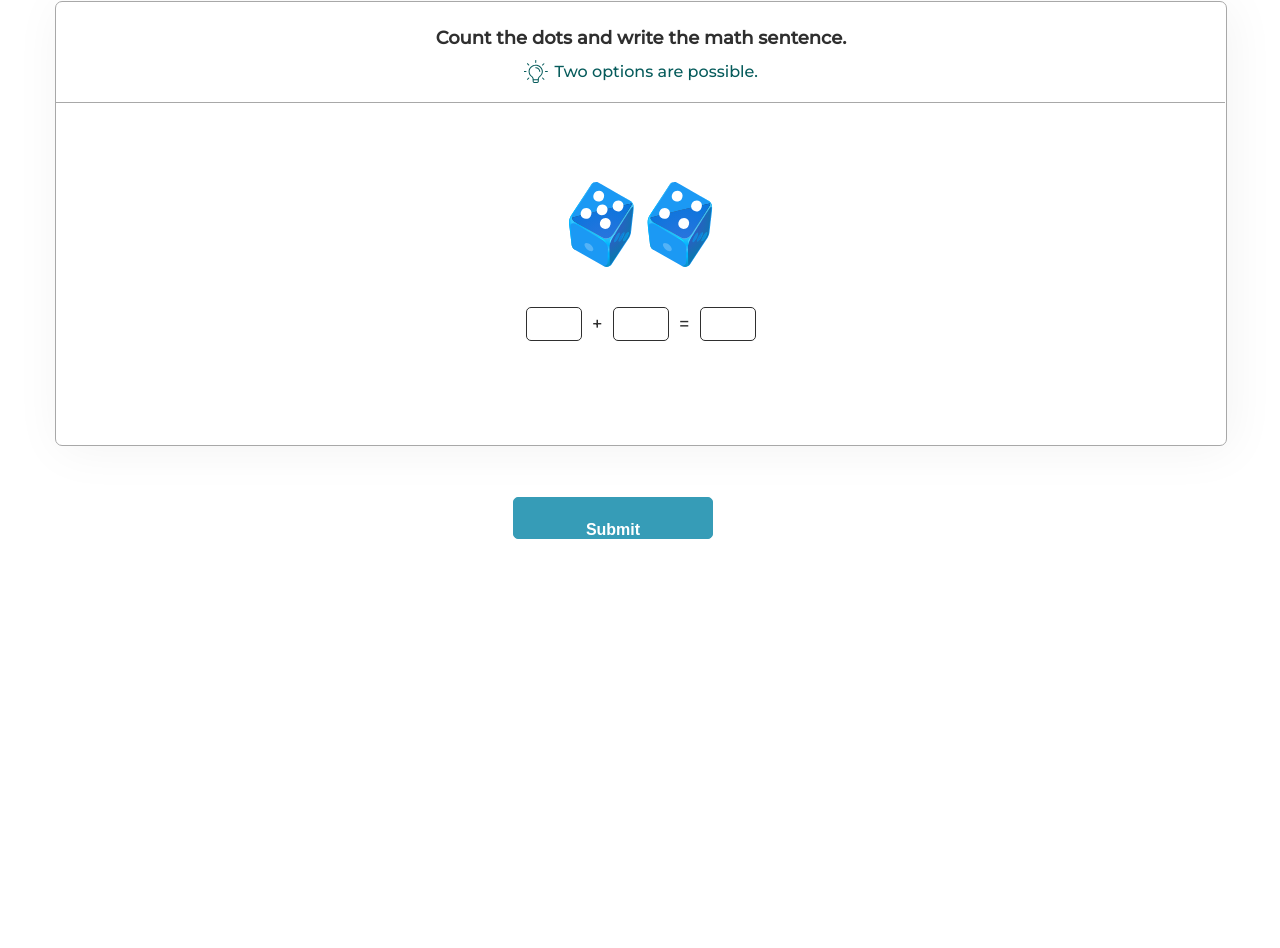
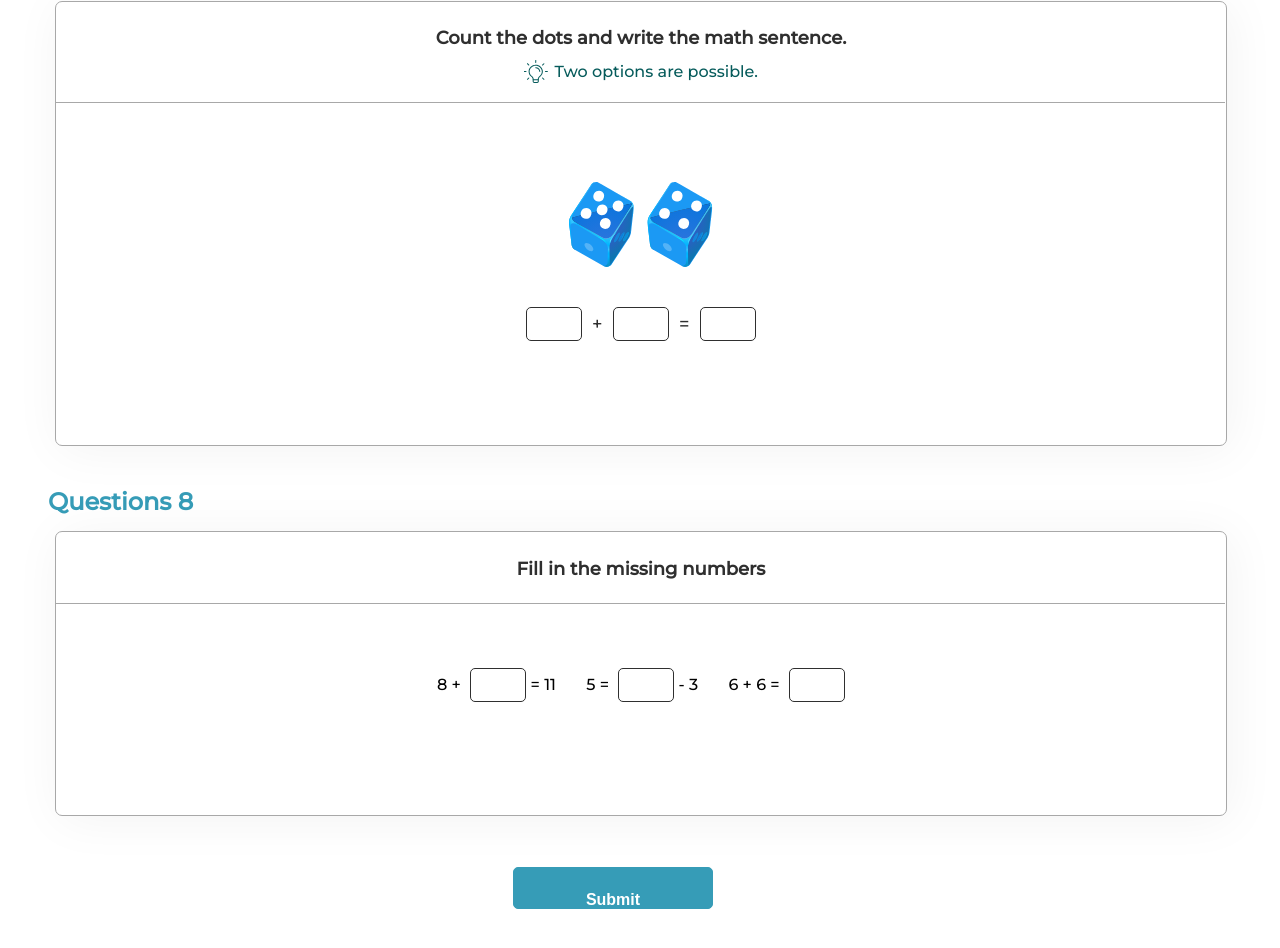
Before and after one commit to BossNumber1/2022_practithink, a plain HTML site: page TOTAL_GROUP_FIRST_WEEK/index.html in a window 1280 px wide. Shown: the part 1595-2543 px from the top of the page. Before the commit the page ends 2189 px from the top, so only its background shows below. Drawn offline with Linux system fonts and the light colour scheme.

Commit message:
uploaded visual part of question 8

```diff
--- a/TOTAL_GROUP_FIRST_WEEK/global.css
+++ b/TOTAL_GROUP_FIRST_WEEK/global.css
@@ -2,6 +2,7 @@
 @import "./styles/question2.css";
 @import "./styles/question3.css";
 @import "./styles/question4.css";
+@import "./styles/question8.css";
 
 @import url("https://fonts.googleapis.com/css2?family=Montserrat:wght@500&display=swap");
 
--- a/TOTAL_GROUP_FIRST_WEEK/index.html
+++ b/TOTAL_GROUP_FIRST_WEEK/index.html
@@ -140,6 +140,24 @@
                 </div>
             </div>
         </div>
+        <div class="question8">
+            <div class="nameTask">Questions 8</div>
+            <div class="app8">
+                <div class="titlePage8">Fill in the missing numbers</div>
+                <div class="lineUnderHeading8"></div>
+                <div class="content8">
+                    <div class="leftExpression8">
+                        8 + <input type="text" class="input8" /> = 11
+                    </div>
+                    <div class="centerExpression8">
+                        5 = <input type="text" class="input8" /> - 3
+                    </div>
+                    <div class="rightExpression8">
+                        6 + 6 = <input type="text" class="input8" />
+                    </div>
+                </div>
+            </div>
+        </div>
         <div class="submit">
             <input type="button" value="Submit" id="submit" />
         </div>
--- /dev/null
+++ b/TOTAL_GROUP_FIRST_WEEK/styles/question8.css
@@ -0,0 +1,62 @@
+.app8 {
+    width: 1170px;
+    height: 283px;
+    left: calc(50% - 1170px / 2);
+    top: 10px;
+    box-shadow: 4px 4px 50px rgba(0, 0, 0, 0.05);
+    border: 0.5px solid #a8a8a8;
+    border-radius: 7px;
+    margin-bottom: 51px;
+}
+
+.titlePage8 {
+    top: 26px;
+    width: 1170px;
+    height: 22px;
+    font-style: normal;
+    font-weight: 600;
+    font-size: 18px;
+    line-height: 22px;
+    text-align: center;
+    color: #2f2f2f;
+}
+
+.lineUnderHeading8 {
+    position: absolute;
+    width: 1169px;
+    height: 0px;
+    top: 71px;
+    border-bottom: 1px solid #a8a8a8;
+}
+
+/* content styles */
+
+.content8 {
+    top: 118px;
+    left: calc(50% - 408px / 2);
+    width: 408px;
+    height: 30px;
+
+    /* border: 1px solid gray; */
+
+    display: flex;
+    align-items: flex-end;
+    justify-content: space-between;
+    /* flex-direction: row;
+    align-items: flex-start; */
+}
+
+.input8 {
+    position: static;
+    width: 50px;
+    height: 30px;
+    left: 63px;
+    top: 0px;
+    flex: none;
+    order: 1;
+    flex-grow: 0;
+    margin-left: 5px;
+    border-radius: 5px;
+    border: 1px solid #2f2f2f;
+    text-align: center;
+}
```
